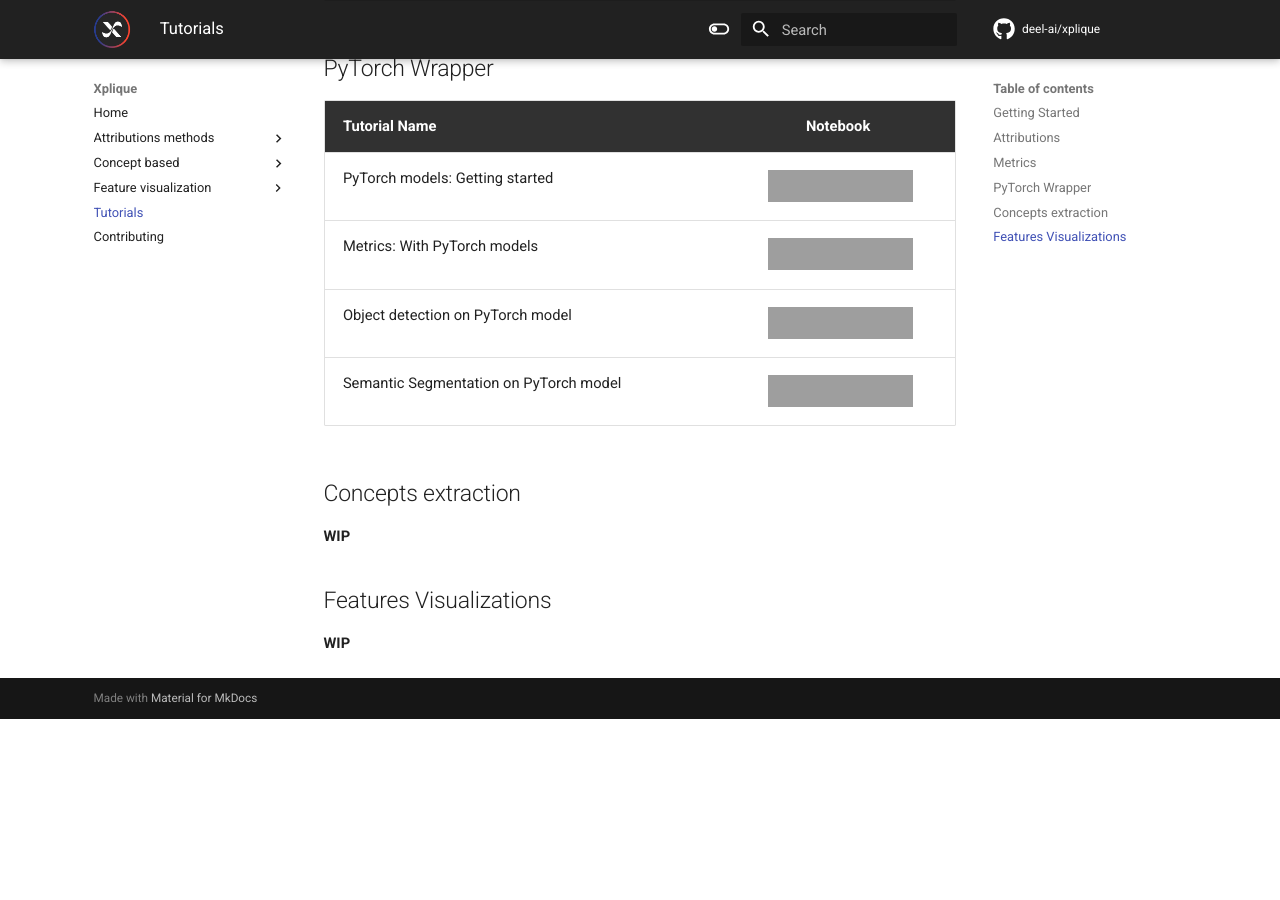
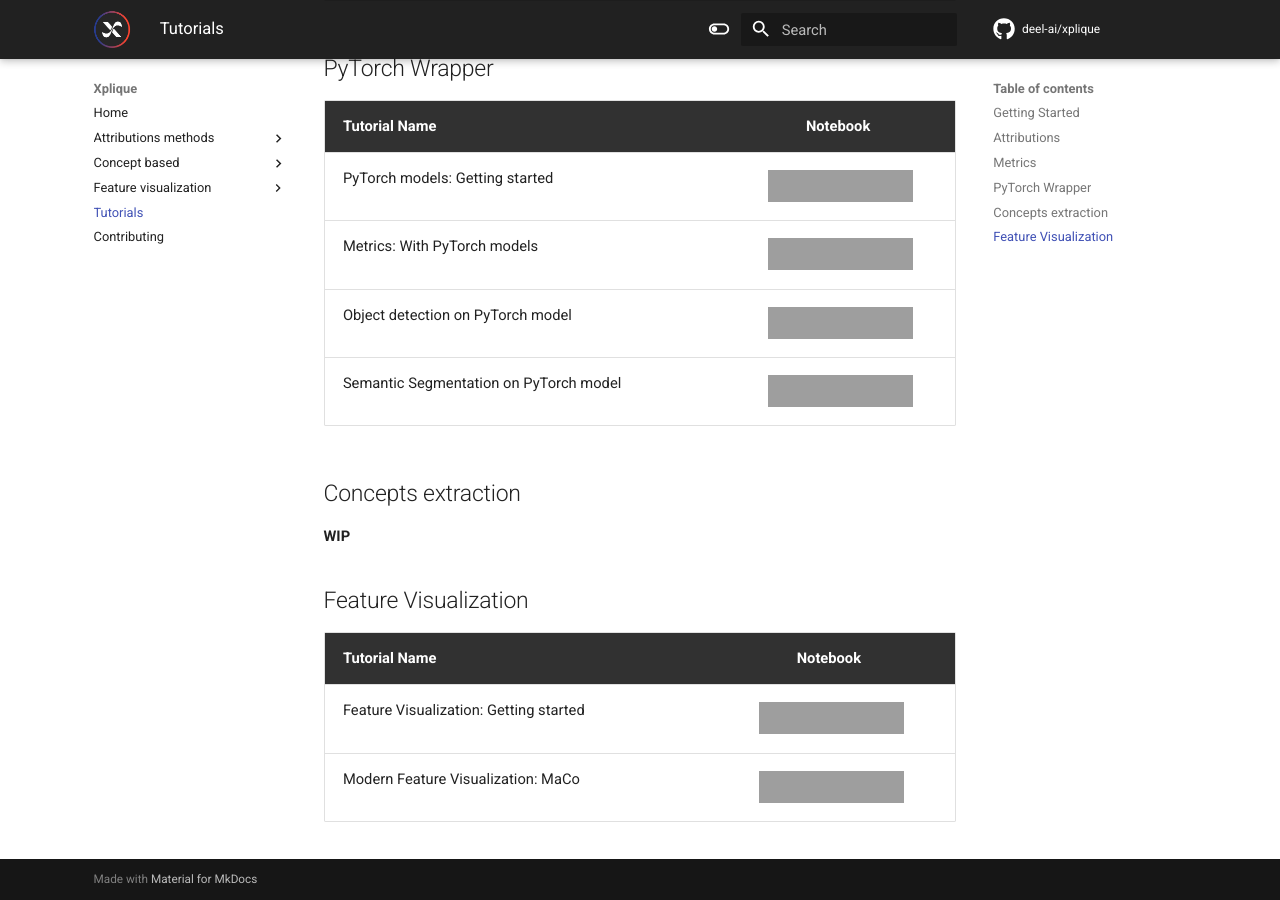
Before and after one commit to deel-ai/xplique, an MkDocs documentation site: the page built from docs/tutorials.md, in a window 1280 px wide and 900 px high, scrolled down 2653 px. Built offline with MkDocs 1.6.1 and Material for MkDocs 9.7.7, drawn with Linux system fonts in a browser that asks for light colours; comment, search, counter and statistics services are not loaded; the version menu is left out; before the commit the page ends 3372 px from its top, so only the background shows below that; grey boxes are pictures that could not be loaded.

Commit message:
docs: add feature viz tutorials link

```diff
--- a/docs/tutorials.md
+++ b/docs/tutorials.md
@@ -66,6 +66,9 @@ Here is the lists of the availables tutorial for now:
 
 **WIP**
 
-## Features Visualizations
+## Feature Visualization
 
-**WIP**
+| **Tutorial Name**                      | Notebook                                                                                                                                                |
+| :------------------------------------- | :-----------------------------------------------------------------------------------------------------------------------------------------------------: |
+| Feature Visualization: Getting started | [![Open In Colab](https://colab.research.google.com/assets/colab-badge.svg)](https://colab.research.google.com/drive/1st43K9AH-UL4eZM1S4QdyrOi7Epa5K8v) |
+| Modern Feature Visualization: MaCo     | [![Open In Colab](https://colab.research.google.com/assets/colab-badge.svg)](https://colab.research.google.com/drive/1l0kag1o-qMY4NCbWuAwnuzkzd9sf92ic) |
```
Also changed, not shown: TUTORIALS.md (+5 -2 lines), docs/api/feature_viz/feature_viz.md (+4 -0 lines), docs/api/feature_viz/maco.md (+8 -0 lines).
